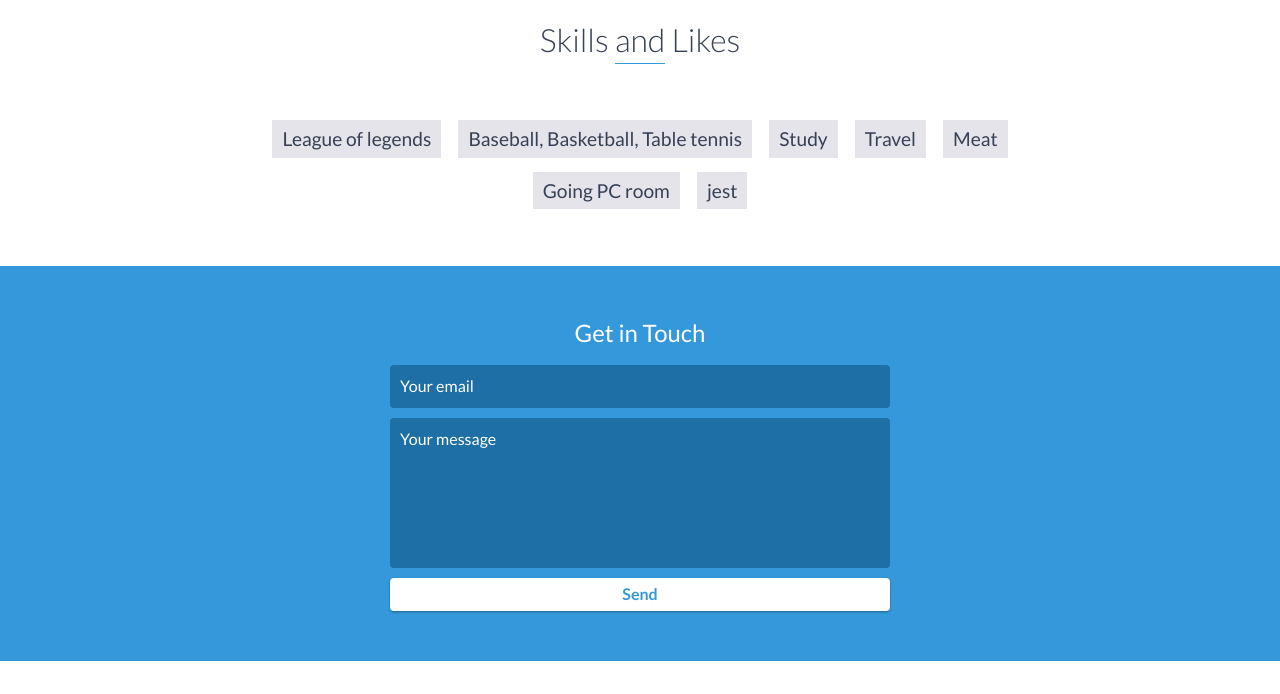
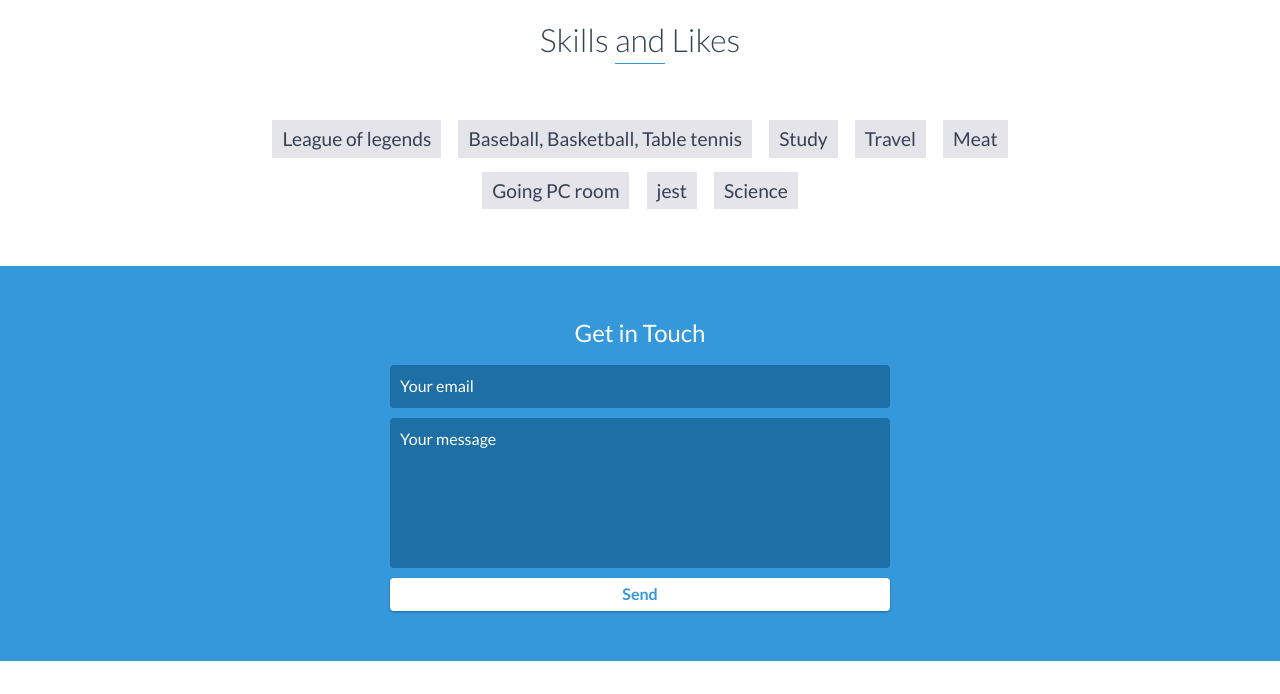
Before and after one commit to Jason430/Jason430.github.io, a website: page index.html in a window 1280 px wide. Shown: the part 3339-4033 px from the top of the page. Drawn offline with nearby package versions, Linux system fonts and the light colour scheme.

Commit message:
JasonJun

```diff
--- a/index.html
+++ b/index.html
@@ -198,6 +198,7 @@
             <li>Meat</li>
             <li>Going PC room</li>
             <li>jest</li>
+            <li>Science</li>
         </ul>
     </div>
     <!-- End #skills -->
```
